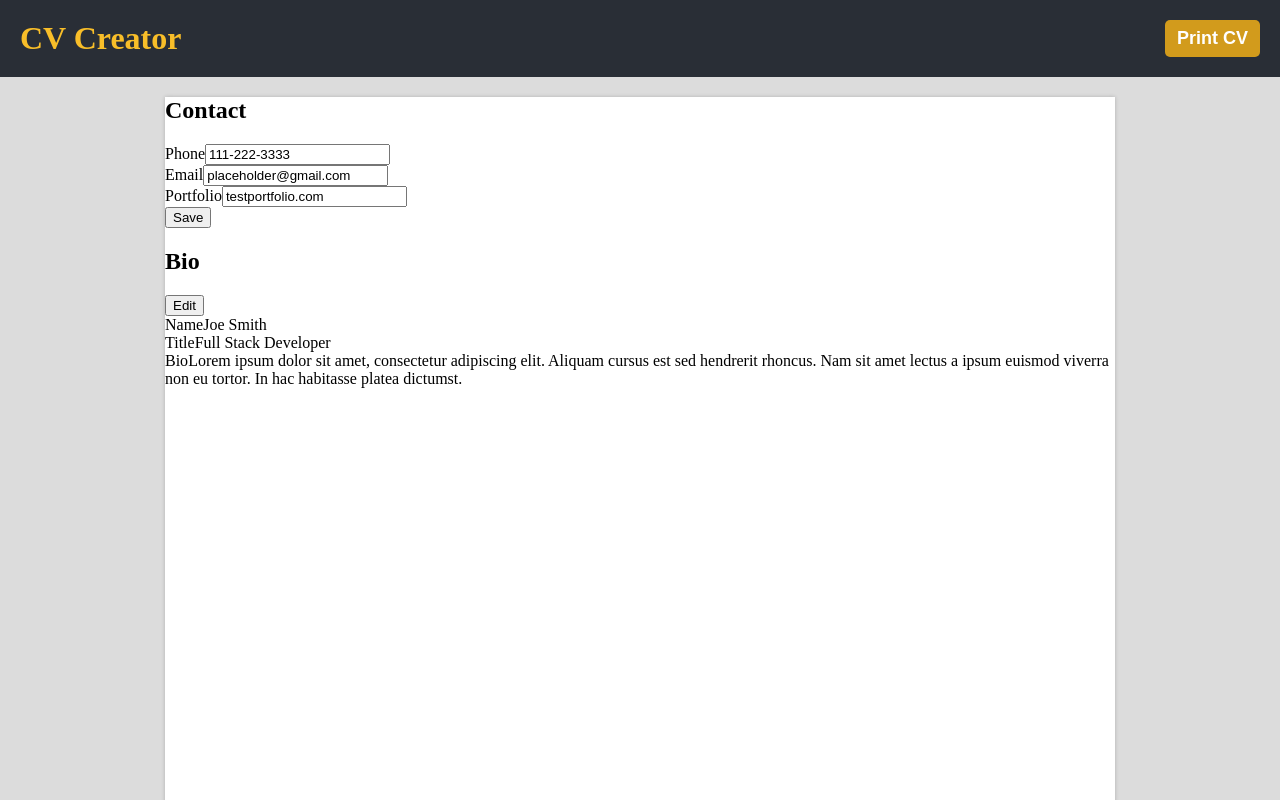
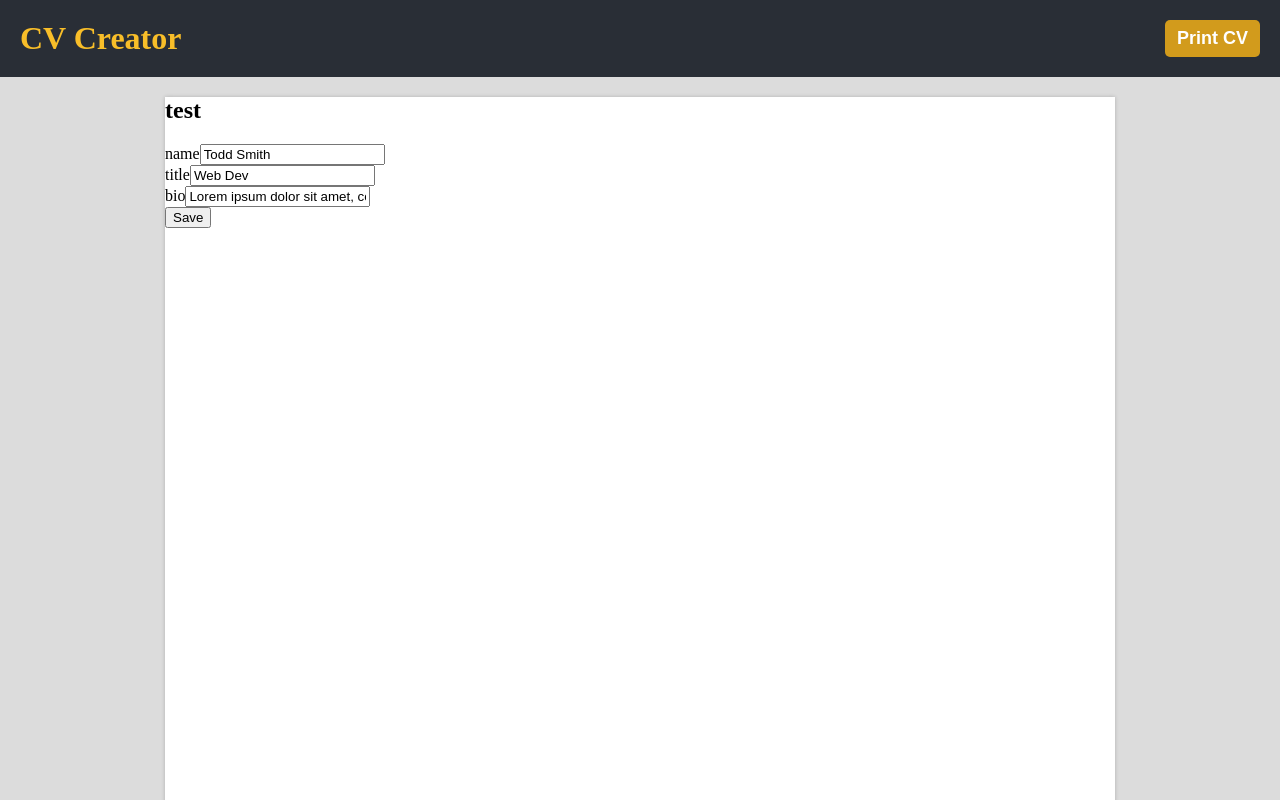
Before and after one commit to bst003/cv-project, a React (Create React App) app: page / in a window 1280 px wide. Both pictures are taken after a click on the button "Edit". Shown: the top 800 px of the page. Built offline with nearby package versions, Linux system fonts and the light colour scheme.

Commit message:
Continue playing with test component

```diff
--- a/src/components/Resume.jsx
+++ b/src/components/Resume.jsx
@@ -6,14 +6,16 @@ import React, { Component } from "react";
 
 import Contact from "./Contact";
 import CvHeader from "./CvHeader";
+import Test from "./test";
 
 class Resume extends Component {
     render() {
         return (
             <div className="resume-contain">
                 <div className="resume">
-                    <Contact />
-                    <CvHeader />
+                    {/* <Contact /> */}
+                    {/* <CvHeader /> */}
+                    <Test />
                 </div>
             </div>
         );
--- /dev/null
+++ b/src/components/test.jsx
@@ -0,0 +1,159 @@
+import React, { Component } from "react";
+import uniqid from "uniqid";
+
+import TestField from "./testField";
+
+class Test extends Component {
+    constructor(props) {
+        super(props);
+
+        this.state = {
+            editing: false,
+            name: "Todd Smith",
+            title: "Web Dev",
+            // contactMethods: [
+            //     {
+            //         value: "111-222-3333",
+            //         name: "Phone",
+            //         inputType: "tel",
+            //         id: uniqid(),
+            //     },
+            //     {
+            //         value: "placeholder@gmail.com",
+            //         name: "Email",
+            //         inputType: "email",
+            //         id: uniqid(),
+            //     },
+            //     {
+            //         value: "testportfolio.com",
+            //         name: "Portfolio",
+            //         inputType: "text",
+            //         id: uniqid(),
+            //     },
+            // ],
+            bio: "Lorem ipsum dolor sit amet, consectetur adipiscing elit. Aliquam cursus est sed hendrerit rhoncus. Nam sit amet lectus a ipsum euismod viverra non eu tortor. In hac habitasse platea dictumst.",
+        };
+
+        this.editInfo = this.editInfo.bind(this);
+        this.onInputChange = this.onInputChange.bind(this);
+        this.submitInfo = this.submitInfo.bind(this);
+    }
+
+    onInputChange(e) {
+        const inputValue = e.currentTarget.value;
+        const key = e.currentTarget.getAttribute("name");
+
+        this.setState({
+            [key]: inputValue,
+        });
+    }
+
+    editInfo(e) {
+        this.setState({
+            editing: true,
+        });
+    }
+
+    submitInfo(e) {
+        e.preventDefault();
+        this.setState({
+            editing: false,
+        });
+    }
+
+    render() {
+        const { editing } = this.state;
+
+        const contents = () => {
+            let contentsInfo;
+            const contentsArray = [];
+
+            if (editing) {
+                Object.entries(this.state).forEach(([key, value]) => {
+                    if (key !== "editing" && key !== "contactMethods") {
+                        contentsArray.push(
+                            <TestField
+                                onInputChanged={this.onInputChange}
+                                inputKey={key}
+                                inputValue={value}
+                            />
+                        );
+                    }
+
+                    if (key === "contactMethods") {
+                        const contactFields = [];
+
+                        value.forEach((contactMethod) => {
+                            contactFields.push(
+                                <div className="input-contain" key={contactMethod.id}>
+                                    <label htmlFor={contactMethod.name.toLowerCase()}>
+                                        {contactMethod.name}
+                                    </label>
+                                    <input
+                                        type={contactMethod.inputType}
+                                        name={contactMethod.name.toLowerCase()}
+                                        id={contactMethod.name.toLowerCase()}
+                                        value={contactMethod.value}
+                                        data-key={contactMethod.id}
+                                        data-full-name={contactMethod.name}
+                                        // onChange={editing ? this.passInputChange : null}
+                                    />
+                                </div>
+                            );
+                        });
+
+                        contentsArray.push(contactFields);
+                    }
+                });
+
+                contentsInfo = (
+                    <form onSubmit={editing ? this.submitInfo : null}>
+                        {contentsArray}
+                        <button type="submit">Save</button>
+                    </form>
+                );
+            } else {
+                Object.entries(this.state).forEach(([key, value]) => {
+                    if (key !== "editing" && key !== "contactMethods") {
+                        contentsArray.push(<div key={uniqid()}>{value}</div>);
+                    }
+
+                    if (key === "contactMethods") {
+                        const contactFields = [];
+
+                        value.forEach((contactMethod) => {
+                            contactFields.push(
+                                <div className="contact-type" key={contactMethod.id}>
+                                    {contactMethod.name}
+                                    {contactMethod.value}
+                                </div>
+                            );
+                        });
+
+                        contentsArray.push(contactFields);
+                    }
+                });
+
+                contentsInfo = (
+                    <div>
+                        <button onClick={!editing ? this.editInfo : null} type="button">
+                            Edit
+                        </button>
+                        {contentsArray}
+                    </div>
+                );
+            }
+
+            return contentsInfo;
+        };
+
+        return (
+            <div>
+                <h2>test</h2>
+                {contents()}
+            </div>
+        );
+    }
+}
+
+export default Test;
--- /dev/null
+++ b/src/components/testField.jsx
@@ -0,0 +1,54 @@
+import React, { Component } from "react";
+import PropTypes from "prop-types";
+
+// import uniqid from "uniqid";
+
+/*
+
+ON UNMOUNT BE SURE TO REMOVED EDITING STATE
+
+*/
+
+class TestField extends Component {
+    constructor(props) {
+        super(props);
+
+        this.state = {
+            editing: true,
+        };
+
+        this.passInputChange = this.passInputChange.bind(this);
+    }
+
+    passInputChange(e) {
+        const { onInputChanged } = this.props;
+
+        onInputChanged(e);
+    }
+
+    render() {
+        const { editing } = this.state;
+        const { inputKey, inputValue } = this.props;
+
+        return (
+            <div className="input-contain">
+                <label htmlFor={inputKey}>{inputKey}</label>
+                <input
+                    type="text"
+                    name={inputKey}
+                    id={inputKey}
+                    value={inputValue}
+                    onChange={editing ? this.passInputChange : null}
+                />
+            </div>
+        );
+    }
+}
+
+TestField.propTypes = {
+    onInputChanged: PropTypes.func.isRequired,
+    inputKey: PropTypes.string.isRequired,
+    inputValue: PropTypes.string.isRequired,
+};
+
+export default TestField;
```
Also changed, not shown: src/index.jsx (+5 -33 lines).
